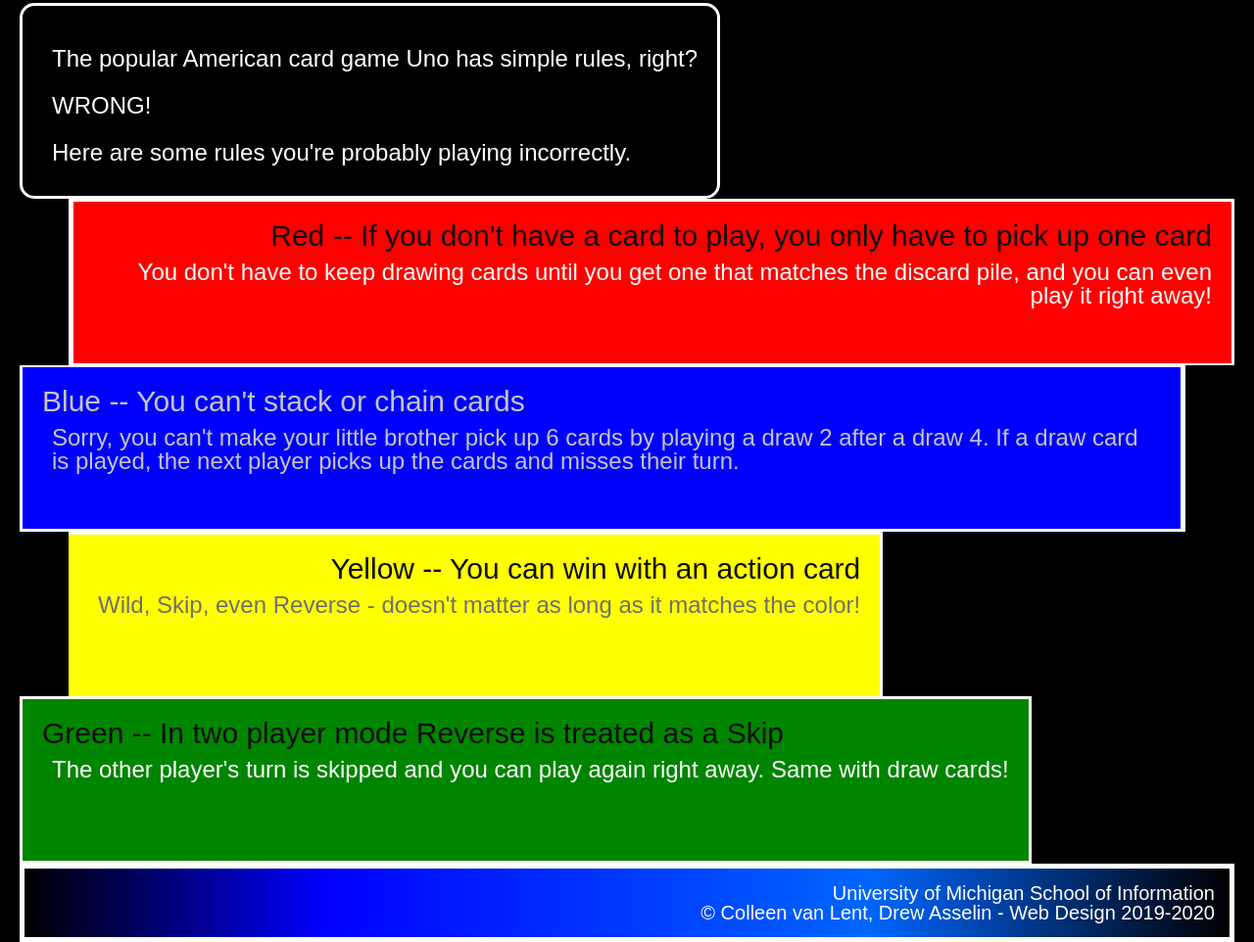
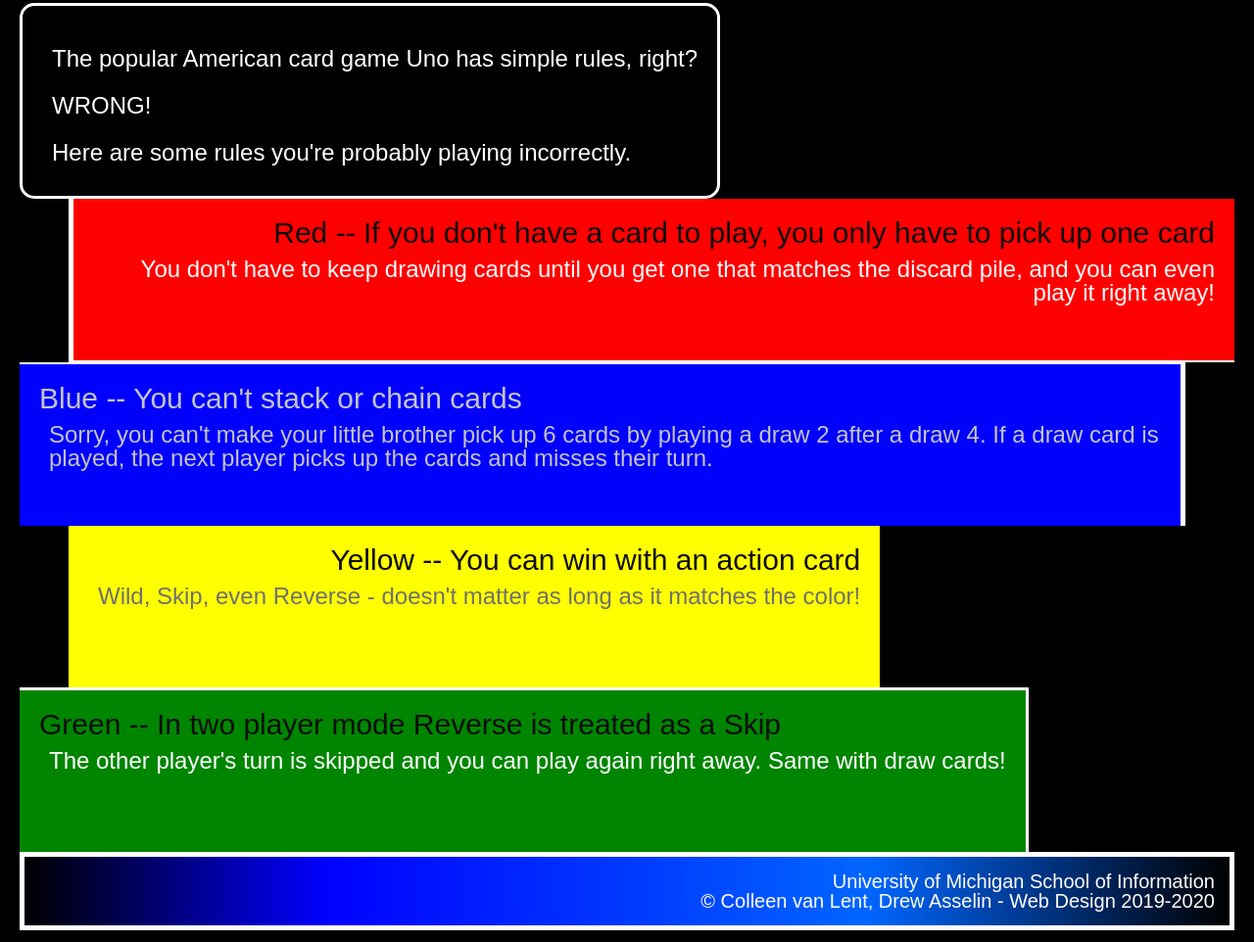
Before and after one commit to lammieow/hw2-f24, a plain HTML site: page index.html in a window 1280 px wide. Shown: the part 325-1287 px from the top of the page at 98% size. Drawn offline with Linux system fonts and the light colour scheme.

Commit message:
Add files via upload

```diff
--- a/css/style.css
+++ b/css/style.css
@@ -49,6 +49,8 @@
     margin-left: 50px;
     border-bottom: 2px solid ;
     border-left: 5px solid;
+    border-top: none;
+    border-right: none;
 }
 
 .blue {
@@ -57,6 +59,8 @@
     margin-right: 50px;
     border-right: 5px solid;
     border-top: 2px solid;
+    border-left: none;
+    border-bottom: none;
 }
 
 .blue h2 {
@@ -73,6 +77,8 @@
     margin-left: 50px;
     border-left: 5px;
     border-bottom: 2px;
+    border-top: none;
+    border-right: none;
 }
 
 .yellow p {
@@ -84,6 +90,8 @@
     text-align: left;
     margin-right: 50px;
     border: 2px 5px 0px 0px;
+    border-left: none;
+    border-bottom: none;
 }
 
 footer {
```
